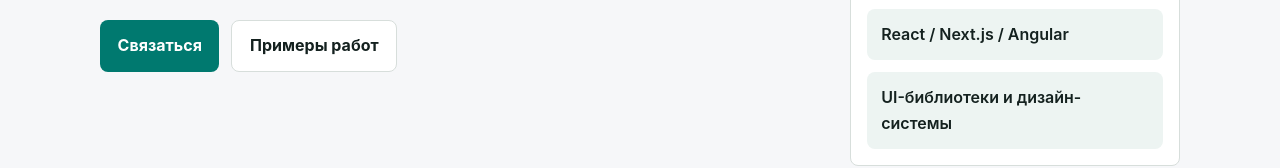
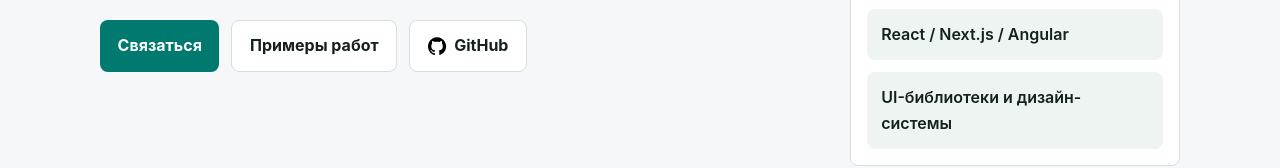
Before and after one commit to shtirlizc/portfolio, an Astro site: page / in a window 1280 px wide. Shown: the part 495-663 px from the top of the page. Built offline with nearby package versions, Linux system fonts and the light colour scheme; Astro itself is replaced by a stand-in of ours.

Commit message:
github link

```diff
--- a/src/components/Intro.astro
+++ b/src/components/Intro.astro
@@ -1,6 +1,7 @@
 ---
 import { Image } from "astro:assets";
 
+import GithubLogo from "../assets/github.svg";
 import profilePicture from "../assets/profile.jpg";
 
 interface Props {
@@ -28,6 +29,15 @@
       <div class="actions" aria-label="Основные действия">
         <a class="button primary" href="#contacts">Связаться</a>
         <a class="button secondary" href="#works">Примеры работ</a>
+        <a
+          class="button secondary"
+          href="https://github.com/shtirlizc"
+          target="_blank"
+          rel="noreferrer"
+        >
+          <GithubLogo />
+          GitHub
+        </a>
       </div>
     </div>
     <div class="portrait">
@@ -105,10 +115,17 @@
     display: inline-flex;
     font-size: 1rem;
     font-weight: 700;
+    gap: 0.5rem;
     justify-content: center;
     min-height: 48px;
     padding: 0.75rem 1.1rem;
     text-decoration: none;
+  }
+
+  .button :global(svg) {
+    flex: 0 0 auto;
+    height: 1.15em;
+    width: 1.15em;
   }
 
   .primary {
```
Also changed, not shown: src/assets/github.svg (added).
